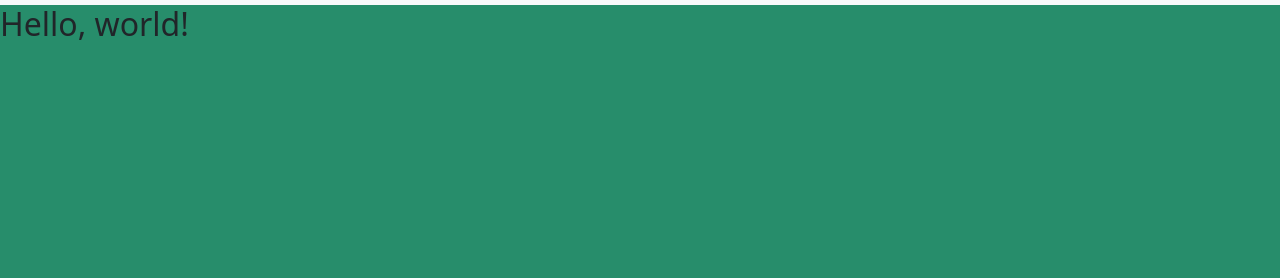
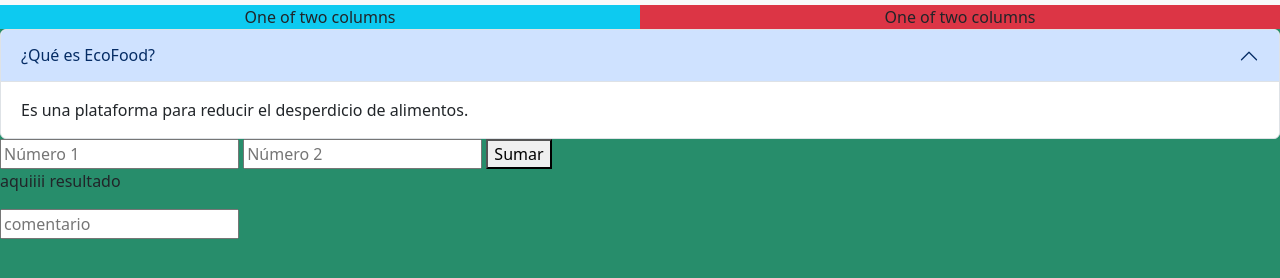
Before and after one commit to xavierillo/front-end-TI2031, a website: page public/index.html in a window 1280 px wide. Shown: the part 54-332 px from the top of the page. Drawn offline with nearby package versions, Linux system fonts and the light colour scheme; files whose address does not match are found by name.

Commit message:
actualizacion de rama

```diff
--- a/public/index.html
+++ b/public/index.html
@@ -9,7 +9,7 @@
         <link href="./css/styles.css" rel="stylesheet" >
     </head>
     <body>
-        <nav class="navbar navbar-expand-lg bg-body-tertiary">
+        <nav class="navbar navbar-expand-sm bg-body-tertiary">
             <div class="container-fluid">
               <a class="navbar-brand me-4" href="#">
                 <img src="./asset/img/Letra-Negro-EcoFood.svg" width="150" alt="">
@@ -29,10 +29,44 @@
                 </div>
               </div>
             </div>
-          </nav>
+        </nav>
+        <div class="container-fluid text-center">
+            <div class="row justify-content-start">
+              <div class="col-sm-12 col-lg-6 bg-info">
+                One of two columns
+              </div>
+              <div class="co-sm-12 col-lg-6 bg-danger">
+                One of two columns
+              </div>
+            </div>
+        </div>
+        <div class="accordion" id="faq">
+          <div class="accordion-item">
+            <h2 class="accordion-header">
+              <button class="accordion-button" data-bs-toggle="collapse" data-bs-target="#faq1">¿Qué es EcoFood?</button>
+            </h2>
+            <div id="faq1" class="accordion-collapse collapse show">
+              <div class="accordion-body">Es una plataforma para reducir el desperdicio de alimentos.</div>
+            </div>
+          </div>
+        </div>
 
+        <input type="number" id="num1" placeholder="Número 1">
+        <input type="number" id="num2" placeholder="Número 2">
+        <button onclick="sumar()">Sumar</button>
 
-        <h2>Hello, world!</h2>
+        <p id="resultado">aquiiii resultado</p>
+        <input type="text" id="comentario" placeholder="comentario">
+
+        <script>
+          function sumar() {
+            const a = parseInt(document.getElementById("num1").value);
+            const b = parseInt(document.getElementById("num2").value);
+            const suma = a + b;
+            document.getElementById("resultado").textContent = "Resultado: " + suma;
+          }
+        </script>
+
         <script src="https://cdn.jsdelivr.net/npm/bootstrap@5.3.5/dist/js/bootstrap.bundle.min.js" integrity="sha384-k6d4wzSIapyDyv1kpU366/PK5hCdSbCRGRCMv+eplOQJWyd1fbcAu9OCUj5zNLiq" crossorigin="anonymous"></script>
     </body>
 </html>
```
Also changed, not shown: public/pagina1.html (added, +52 -0 lines).
